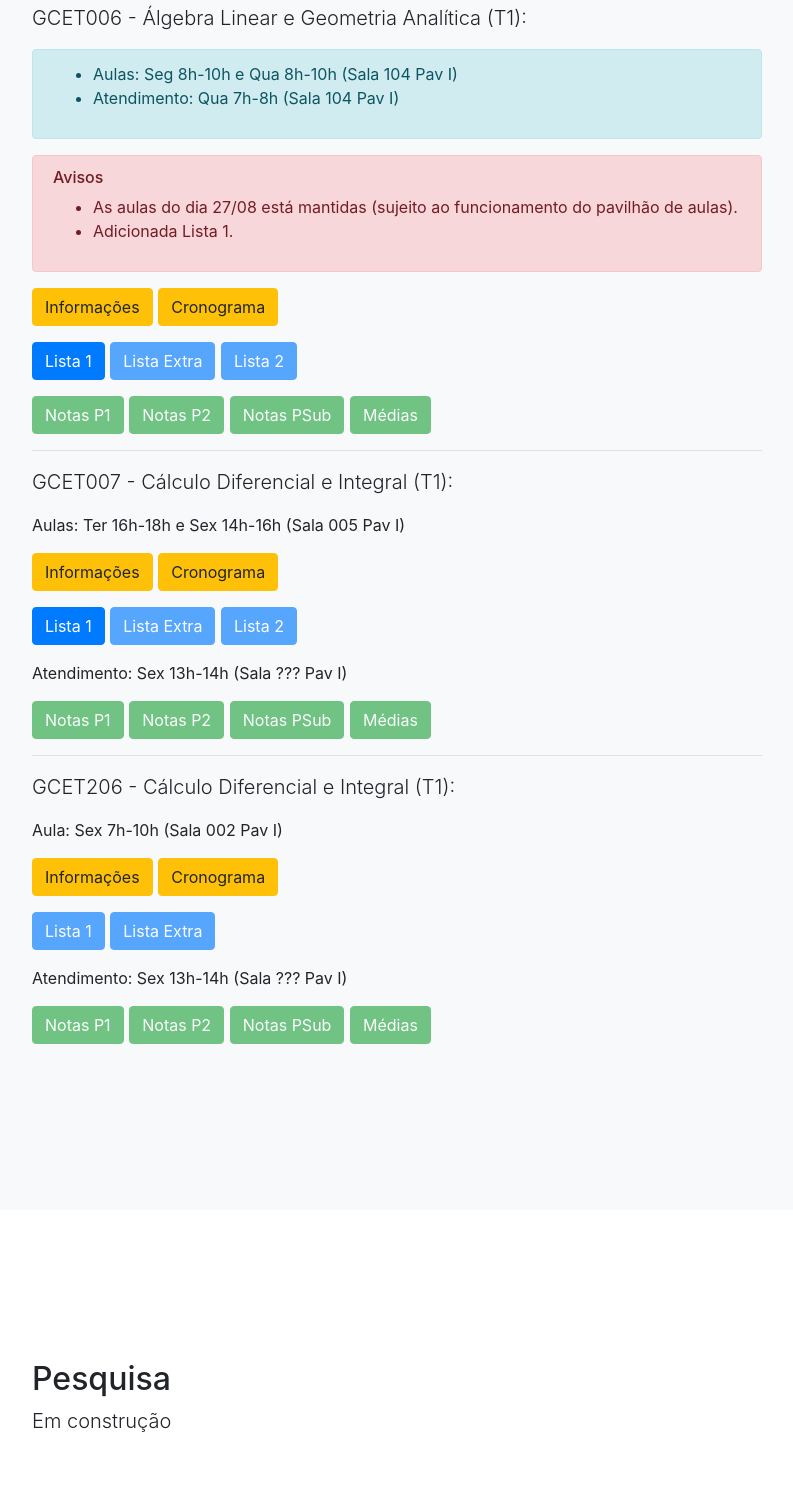
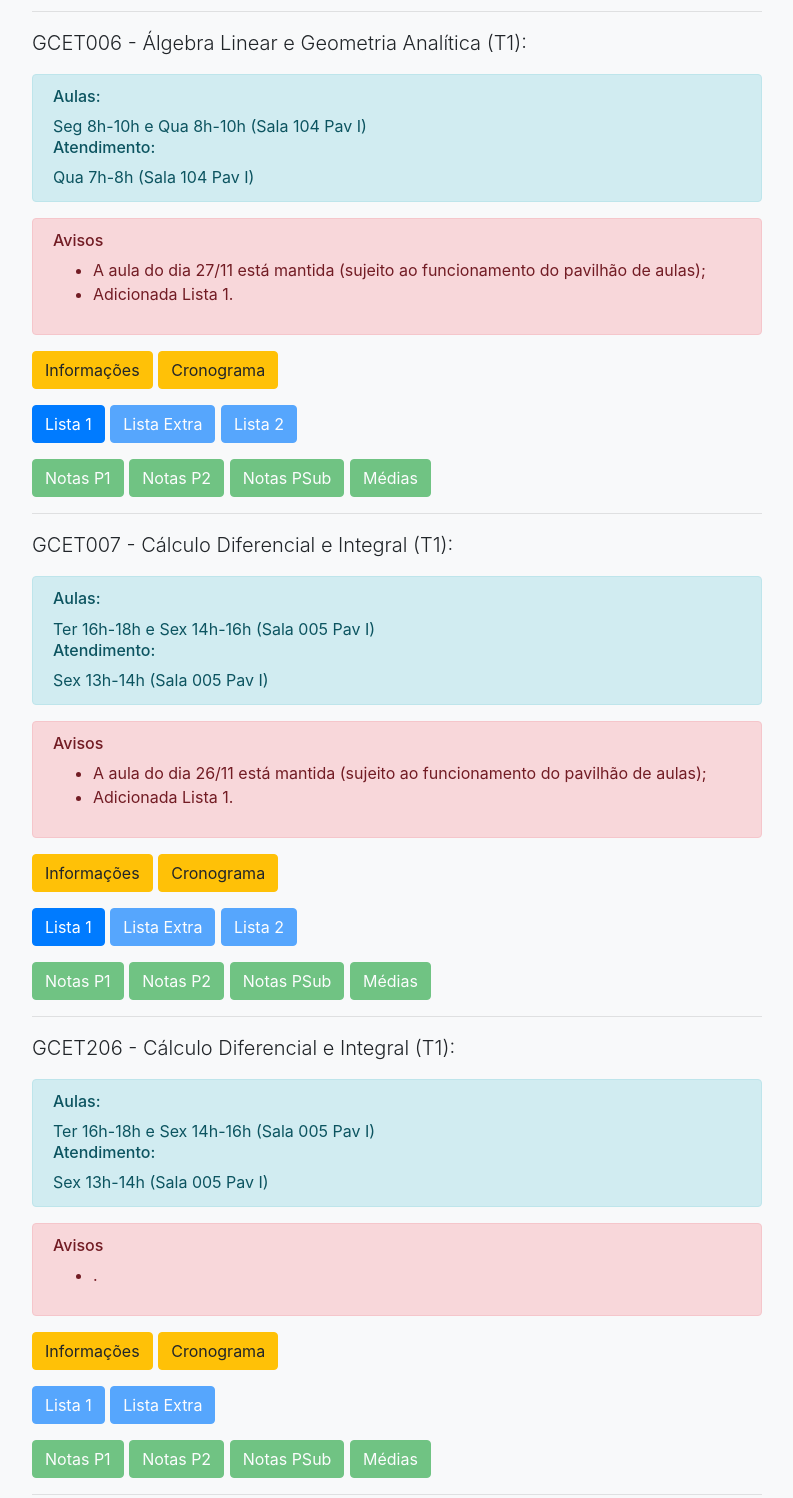
Before and after one commit to jtagomes/jtagomes.github.io, a website with bundled scripts: page index.html in a window 1280 px wide. Shown: the part 1412-2910 px from the top of the page, without its empty margins (243-1036 px from the left). Built offline with nearby package versions, Linux system fonts and the light colour scheme.

Commit message:
Update index.html

```diff
--- a/index.html
+++ b/index.html
@@ -112,18 +112,18 @@ Também possui experiência / interesse em Teoria de Grafos, Teoria do Transport
 <div class="col-lg-8 mx-auto">
 <h2>Ensino (UFRB 2019.2)</h2>
 
-<p class="lead" class="card-title">GCET006 - Álgebra Linear e Geometria Analítica (T1):</p>
-<div class="alert alert-info" role="alert">
-<ul>
-<li>Aulas: Seg 8h-10h e Qua 8h-10h (Sala 104 Pav I)</li>
-<li>Atendimento: Qua 7h-8h (Sala 104 Pav I)</li>
-</ul>
+<hr>
+
+<p class="lead">GCET006 - Álgebra Linear e Geometria Analítica (T1):</p>
+<div class="alert alert-info" class="text-center" role="alert">
+<h6>Aulas:</h6> Seg 8h-10h e Qua 8h-10h (Sala 104 Pav I)
+<h6>Atendimento:</h6>  Qua 7h-8h (Sala 104 Pav I)
 </div>
 
 <div class="alert alert-danger" role="alert">
 <h6 class="alert-heading">Avisos</h6>
 <ul>
-<li>As aulas do dia 27/08 está mantidas (sujeito ao funcionamento do pavilhão de aulas).</li>
+<li>A aula do dia 27/11 está mantida (sujeito ao funcionamento do pavilhão de aulas);</li>
 <li>Adicionada Lista 1.</li>
 </ul>
 </div>
@@ -146,8 +146,20 @@ Também possui experiência / interesse em Teoria de Grafos, Teoria do Transport
 
 <hr>
 
-<p class="lead" class="card-title">GCET007 - Cálculo Diferencial e Integral (T1):</p>
-<p>Aulas: Ter 16h-18h e Sex 14h-16h (Sala 005 Pav I)</p>
+<p class="lead">GCET007 - Cálculo Diferencial e Integral (T1):</p>
+<div class="alert alert-info" class="text-center" role="alert">
+<h6>Aulas:</h6>  Ter 16h-18h e Sex 14h-16h (Sala 005 Pav I)
+<h6>Atendimento:</h6>  Sex 13h-14h (Sala 005 Pav I)
+</div>
+
+<div class="alert alert-danger" role="alert">
+<h6 class="alert-heading">Avisos</h6>
+<ul>
+<li>A aula do dia 26/11 está mantida (sujeito ao funcionamento do pavilhão de aulas);</li>
+<li>Adicionada Lista 1.</li>
+</ul>
+</div>
+
 <p class="lead">
 <a class="btn btn-warning" role="button" href="gcet007/Informações.pdf">Informações</a>
 <a class="btn btn-warning" role="button" href="gcet007/Cronograma.pdf">Cronograma</a>
@@ -157,7 +169,6 @@ Também possui experiência / interesse em Teoria de Grafos, Teoria do Transport
 <a class="btn btn-primary disabled" role="button" href="gcet007/Lista Extra.pdf">Lista Extra</a>
 <a class="btn btn-primary disabled" role="button" href="gcet007/Lista 02.pdf">Lista 2</a>
 </p>
-<p>Atendimento: Sex 13h-14h (Sala ??? Pav I)</p>
 <p class="lead">
 <a class="btn btn-success disabled" role="button" href="gcet007/Notas P1.pdf">Notas P1</a>
 <a class="btn btn-success disabled" role="button" href="gcet007/Notas P2.pdf">Notas P2</a>
@@ -168,7 +179,18 @@ Também possui experiência / interesse em Teoria de Grafos, Teoria do Transport
 <hr>
 
 <p class="lead">GCET206 - Cálculo Diferencial e Integral (T1):</p>
-<p>Aula: Sex 7h-10h (Sala 002 Pav I)</p>
+<div class="alert alert-info" class="text-center" role="alert">
+<h6>Aulas:</h6>  Ter 16h-18h e Sex 14h-16h (Sala 005 Pav I)
+<h6>Atendimento:</h6>  Sex 13h-14h (Sala 005 Pav I)
+</div>
+
+<div class="alert alert-danger" role="alert">
+<h6 class="alert-heading">Avisos</h6>
+<ul>
+<li>.</li>
+</ul>
+</div>
+
 <p class="lead">
 <a class="btn btn-warning" role="button" href="gcet206/Informações.pdf">Informações</a>
 <a class="btn btn-warning" role="button" href="gcet206/Cronograma.pdf">Cronograma</a>
@@ -177,13 +199,14 @@ Também possui experiência / interesse em Teoria de Grafos, Teoria do Transport
 <a class="btn btn-primary disabled" role="button" href="gcet206/Lista 01.pdf">Lista 1</a>
 <a class="btn btn-primary disabled" role="button" href="gcet206/Lista Extra.pdf">Lista Extra</a>
 </p>
-<p>Atendimento: Sex 13h-14h (Sala ??? Pav I)</p>
 <p class="lead">
 <a class="btn btn-success disabled" role="button" href="gcet206/Notas P1.pdf">Notas P1</a>
 <a class="btn btn-success disabled" role="button" href="gcet206/Notas P2.pdf">Notas P2</a>
 <a class="btn btn-success disabled" role="button" href="gcet206/Notas PS.pdf">Notas PSub</a>
 <a class="btn btn-success disabled" role="button" href="gcet206/Médias.pdf">Médias</a>
 </p>
+
+<hr>
 
 </div>
 </div>
```
